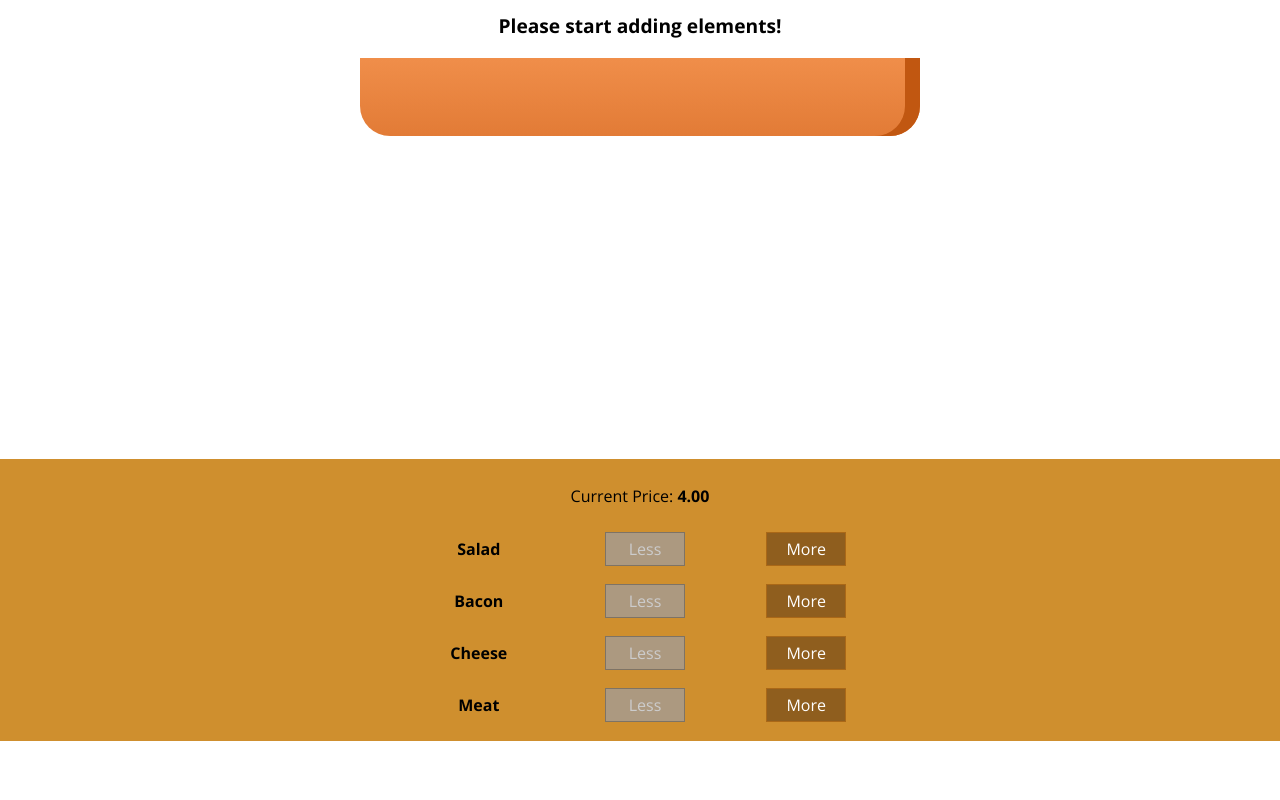
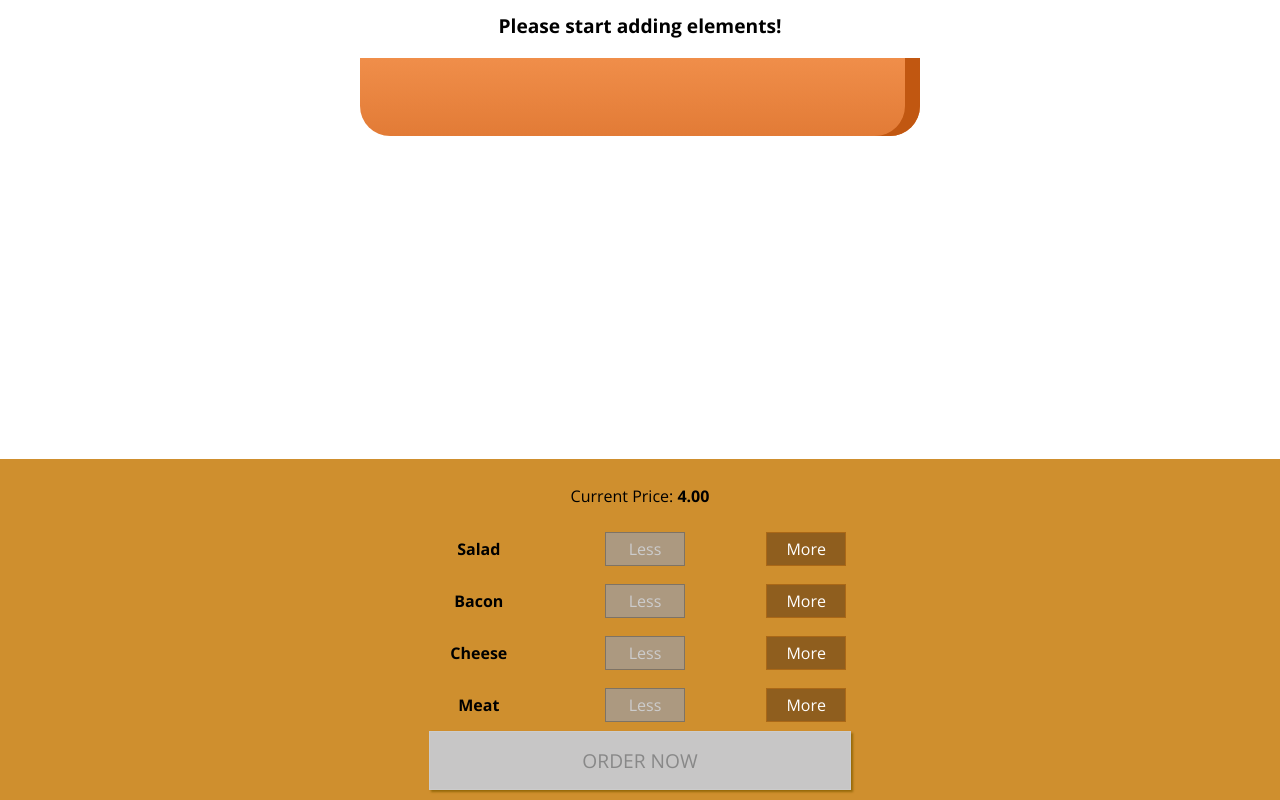
Before and after one commit to BulcsuFarmasi/react-burger-builder, a React (Create React App) app: page / in a window 1280 px wide. Shown: the part 179-979 px from the top of the page. Before the commit the page ends 920 px from the top, so only its background shows below. Built offline with nearby package versions, Linux system fonts and the light colour scheme.

Commit message:
add order button

```diff
--- a/src/components/Burger/BuildControls/BuildControls.js
+++ b/src/components/Burger/BuildControls/BuildControls.js
@@ -26,6 +26,9 @@
           disabled={props.disabled[control.type]}
         />
       ))}
+      <button className={classes.OrderButton} disabled={!props.purchasable}>
+        ORDER NOW
+      </button>
     </div>
   );
 };
--- a/src/components/Burger/BuildControls/BuildControls.module.css
+++ b/src/components/Burger/BuildControls/BuildControls.module.css
@@ -9,3 +9,47 @@
   padding: 10px 0;
   text-align: center;
 }
+
+.OrderButton {
+  width: 33%;
+  margin: 0 auto;
+  background-color: #dad735;
+  outline: none;
+  cursor: pointer;
+  border: 1px solid #966909;
+  color: #966909;
+  font-family: inherit;
+  font-size: 1.2em;
+  padding: 15px 30px;
+  box-shadow: 2px 2px 2px #966909;
+}
+
+.OrderButton:hover,
+.OrderButton:active {
+  background-color: #a0db41;
+  border: 1px solid #966909;
+  color: #966909;
+}
+
+.OrderButton:disabled {
+  background-color: #c7c6c6;
+  cursor: not-allowed;
+  border: 1px solid #ccc;
+  color: #888888;
+}
+
+.OrderButton:not(:disabled) {
+  animation: enable 0.3s linear;
+}
+
+@keyframes enable {
+  0% {
+    transform: scale(1);
+  }
+  60% {
+    transform: scale(1.1);
+  }
+  100% {
+    transform: scale(1);
+  }
+}
--- a/src/containers/BurgerBuilder/BurgerBuilder.js
+++ b/src/containers/BurgerBuilder/BurgerBuilder.js
@@ -19,7 +19,18 @@
       cheese: 0,
       meat: 0
     },
-    totalPrice: 4
+    totalPrice: 4,
+    purchasable: false
+  };
+
+  updatePurchaseState = ingredients => {
+    const sum = Object.keys(ingredients)
+      .map(igKey => ingredients[igKey])
+      .reduce((sum, el) => sum + el, 0);
+    const purchasable = sum > 0;
+    this.setState({
+      purchasable
+    });
   };
 
   addIngredientHandler = type => {
@@ -36,6 +47,7 @@
       ingredients: updatedIngredients,
       totalPrice: newPrice
     });
+    this.updatePurchaseState(updatedIngredients);
   };
 
   removeIngredientHandler = type => {
@@ -55,6 +67,7 @@
       ingredients: updatedIngredients,
       totalPrice: newPrice
     });
+    this.updatePurchaseState(updatedIngredients);
   };
 
   render() {
@@ -72,6 +85,7 @@
           ingredientRemoved={this.removeIngredientHandler}
           disabled={disableInfo}
           price={this.state.totalPrice}
+          purchasable={this.state.purchasable}
         />
       </Aux>
     );
```
